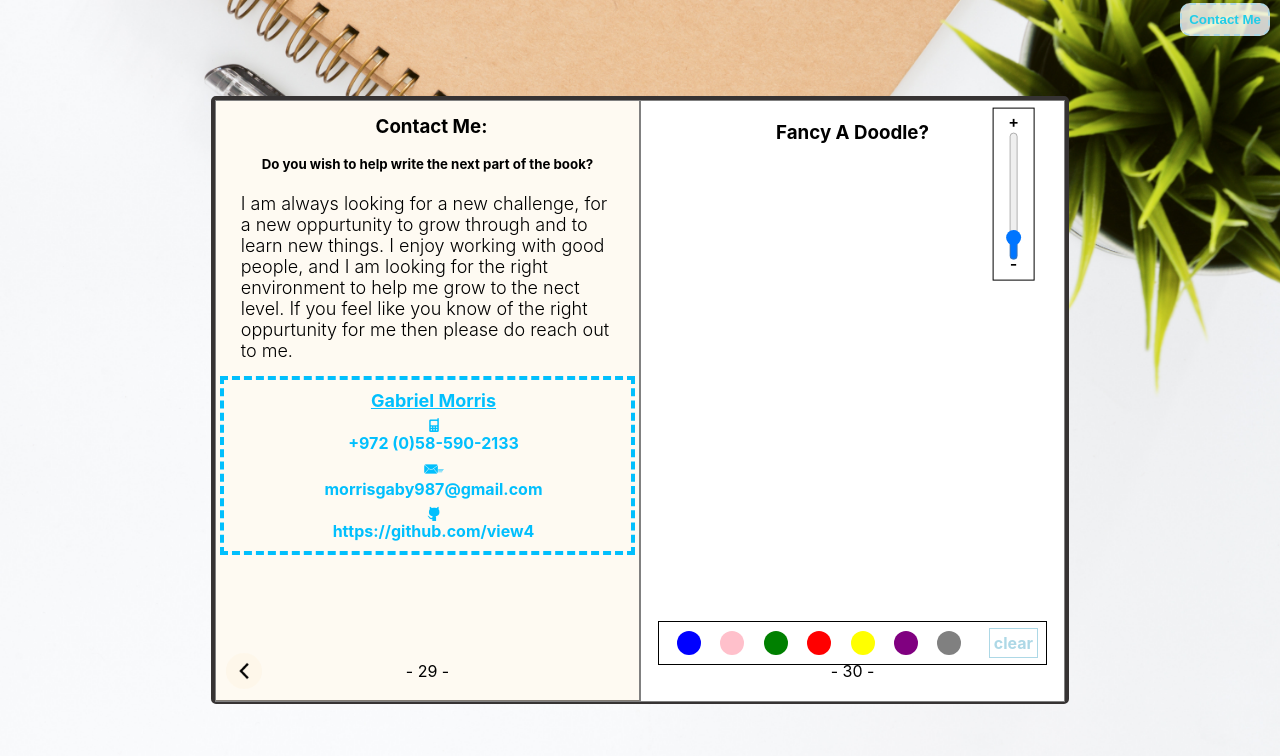
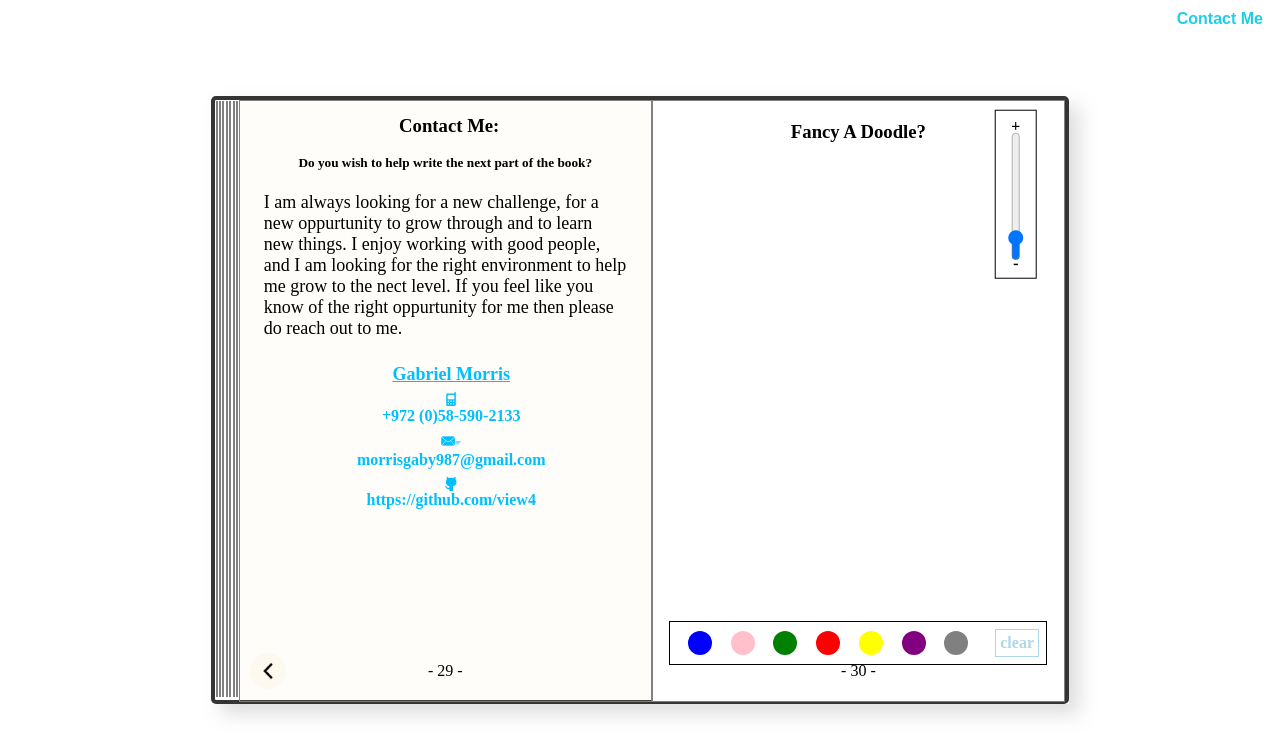
Before and after one commit to view4/portfolio-book, a React (Create React App) app: page / in a window 1280 px wide. Both pictures are taken after a click on the button "Contact Me". Shown: the top 756 px of the page. Built offline with nearby package versions, Linux system fonts and the light colour scheme.

Commit message:
some changes

```diff
--- a/src/App.css
+++ b/src/App.css
@@ -1,18 +1,4 @@
-.App {
-  text-align: center;
-}
-
-.App-logo {
-  height: 40vmin;
-  pointer-events: none;
-}
-
-@media (prefers-reduced-motion: no-preference) {
-  .App-logo {
-    animation: App-logo-spin infinite 20s linear;
-  }
-}
-
+/*
 .App-header {
   background-color: #282c34;
   min-height: 100vh;
@@ -22,22 +8,7 @@
   justify-content: center;
   font-size: calc(10px + 2vmin);
   color: white;
-}
-
-.App-link {
-  color: #61dafb;
-}
-
-@keyframes App-logo-spin {
-  from {
-    transform: rotate(0deg);
-  }
-  to {
-    transform: rotate(360deg);
-  }
-}
-
-
+} */
 
 .experience-list-item {
   display: flex;
--- a/src/Components/Book.tsx
+++ b/src/Components/Book.tsx
@@ -45,14 +45,16 @@ class Book extends Component<{}, State> {
     this.setState({ pageNumber: num });
   };
 
-  handleDownloadPress = () => {
-	const link = document.createElement('a');
-	link.href = `../Gabriel_Morris_CV.pdf`;
-	document.body.appendChild(link);
-	link.click();
-	document.body.removeChild(link);
+  private renderBgPages = (num:any) => {
 
-  }
+    return(
+      <>
+         {
+           Array(Math.round(num)).fill(<div className="bg-page" />)
+         }
+      </>
+    )
+  };
 
   render() {
     const contextValue = {
@@ -60,6 +62,7 @@ class Book extends Component<{}, State> {
     };
 
     const { isOpen, pageNumber } = this.state;
+
     return (
       <AppContextProvider value={contextValue}>
         <div className="book">
@@ -70,6 +73,7 @@ class Book extends Component<{}, State> {
               className="inner-book"
               style={isMobile ? mobileBookStyle : null}
             >
+              {this.renderBgPages(pageNumber / 4) }
               <Page
                 handleClick={num => this.turnPage(num)}
                 pageNumber={pageNumber}
@@ -80,6 +84,8 @@ class Book extends Component<{}, State> {
                   pageNumber={pageNumber + 1}
                 />
               ) : null}
+
+              {this.renderBgPages((30 - pageNumber) / 4) }
             </div>
           )}
         </div>
@@ -92,15 +98,6 @@ class Book extends Component<{}, State> {
 	</div>)
 	}
 
-	{ /*  !isMobile && (
-	<div className="dl-cv-button-container">
-		<a href="../Gabriel_Morris_CV.pdf" download>
-		<button onClick={() => null /*this.handleDownloadPress}>
-			Download CV
-		</button>
-		</a>
-	</div>)
-	*/}
       </AppContextProvider>
     );
   }
--- a/src/Components/Page.tsx
+++ b/src/Components/Page.tsx
@@ -18,6 +18,9 @@ class Page extends Component<Props> {
 
     return (
       <div className="page" style={isMobile ? { width: "100%" } : null}>
+        <div className={"top-bg-page"}/>
+        <div className={"top-bg-page"}/>
+        <div className={"top-bg-page"}/>
         {this.renderPageContent()}
         <div className="page-footer">
           {pageNumber !== 1 &&(!(pageNumber % 2 == 0) || isMobile ? (
--- a/src/Components/Pages/CodingEdOne.tsx
+++ b/src/Components/Pages/CodingEdOne.tsx
@@ -83,7 +83,7 @@ class CodingEdOne extends Component<{} | null> {
 		<Expand open={this.state.sectionNumber === 2}>
 
 			<p>
-			 Shout out to <a target="_blank" href='https://ocw.mit.edu/courses/electrical-engineering-and-computer-science/6-00-introduction-to-computer-science-and-programming-fall-2008/'>MIT OpenCourseware</a>, <a target="_blank" href='https://www.freecodecamp.org/fcc70f22894-9009-4800-b637-ce47cd15355e'>FreeCodeCamp</a> and <a target="_blank" href='https://www.codewars.com/users/view4'>Code wars</a> (which are all free) for helping to learn the basics of HTML, CSS, Javascript, algorithmics, Python and basics of Data Science. </p>
+			 Shout out to <a className={"grat-link"} target="_blank" href='https://ocw.mit.edu/courses/electrical-engineering-and-computer-science/6-00-introduction-to-computer-science-and-programming-fall-2008/'>MIT OpenCourseware</a>, <a className={"grat-link"} target="_blank" href='https://www.freecodecamp.org/fcc70f22894-9009-4800-b637-ce47cd15355e'>FreeCodeCamp</a> and <a className={"grat-link"} target="_blank" href='https://www.codewars.com/users/view4'>Code wars</a> (which are all free) for helping to learn the basics of HTML, CSS, Javascript, algorithmics, Python and basics of Data Science. </p>
 		</Expand>
 	</div>
       </div>
--- a/src/index.css
+++ b/src/index.css
@@ -5,22 +5,17 @@
 
 
 */
+body {
+  text-align: center;
+  margin: 0px;
+}
 
-body {
-  margin: 0;
-  font-family: -apple-system, BlinkMacSystemFont, "Segoe UI", "Roboto", "Oxygen",
-    "Ubuntu", "Cantarell", "Fira Sans", "Droid Sans", "Helvetica Neue",
-    sans-serif;
-  -webkit-font-smoothing: antialiased;
-  -moz-osx-font-smoothing: grayscale;
-}
 .App {
   width: 100vw;
   height: 100vh;
   display: flex;
   align-items: center;
   justify-content: center;
-  background-image: url("./images/plain.jpg");
   background-size: cover;
   background-repeat: no-repeat;
 }
@@ -55,17 +50,19 @@ header {
 } */
 
 /* Outer book */
+.book {
+ box-shadow: 10px 10px 18px #7c7c7c42;
+}
+
 .book-cover {
-  height: 600px;
-  width: 375px;
-  border: 7px groove gray;
-  background-color: #363333;
-  border-left-width: 45px;
+  border: 7px groove #cecece;
+  background-color: #fbf2deab;
+  border-left-width: 36px;
   border-left-style: solid;
   border-top-width: 18px;
-  border-top-color: #cecece;
+  border-top: 18px double #cecece;
   border-radius: 13px;
-  border-left-color: #ffcaca;
+  border-left-color: #f38282c9;
   position: relative;
   cursor: pointer;
 }
@@ -116,7 +113,7 @@ header {
   flex-direction: column;
   position: relative;
   padding: "20px";
-  background-color: #fbf2de61;
+  background-color: #ead9a60f;
 }
 
 .page-index {
@@ -149,7 +146,7 @@ header {
 }
 
 .page-turner:hover {
-  background-color: #e8c8ef6e;
+  background-color: #bebebe18;;
 }
 
 .page-turner.left {
@@ -178,11 +175,10 @@ header {
 .contents-item {
   display: flex;
   justify-content: space-between;
-  border: 1px solid #cecece;
+  border-bottom: 1px solid #cecece;
   margin: 18px;
   font-weight: 400;
   font-size: 18px;
-  border-radius: 18px;
   padding: 7px;
 }
 
@@ -191,8 +187,13 @@ header {
 }
 
 .contents-item:hover {
-  background-color: #e8c8ef61;
+  background-color: #e3d1e613;;
   cursor: pointer;
+}
+
+.grat-link {
+  text-decoration: none;
+  font-style: italic;
 }
 
 h3 {
@@ -202,7 +203,6 @@ h3 {
 h5 {
   margin: 3px;
   margin-top: 7px;
-  /*padding-left: 18px;*/
 }
 
 h6 {
@@ -304,8 +304,6 @@ li {
 	display: flex;
 	min-height:90%;
 	align-items: center;
-	border-radius: 10px;
-	border: 1px solid black;
 	overflow: hidden;
 	flex-direction: column;
 	padding: 7px;
@@ -319,8 +317,7 @@ li {
 }
 
 .contact-details-info {
-	padding: 7px;
-	border: 4px dashed #01bffd;
+  padding: 7px;
 }
 
 .portfolio-image{
@@ -396,10 +393,15 @@ li {
     background-color: #fffc;
     padding: 7px;
     color: #20cde8;
-    border: 2px dashed lightblue;
+    border: none;
     border-radius: 10px;
     cursor: pointer;
     font-weight: 800;
+  font-size: 16px;
+}
+
+.contact-button-container > button:hover {
+  color: #20a0e8;
 }
 
 .dl-cv-button-container{
@@ -497,6 +499,19 @@ li {
     text-decoration: underline;
     color: #267ad0;
 }
+
+.bg-page {
+  height: 99%;
+  border: 1px solid gray;
+  margin: 0.7px;
+}
+
+.top-bg-page {
+ /* width: 99%;
+  border: 0.7px solid gray;
+  height: 0.3px;*/
+}
+
 /*
  Improve the front-cover:
  --> Perhaps get an image of something?
```
